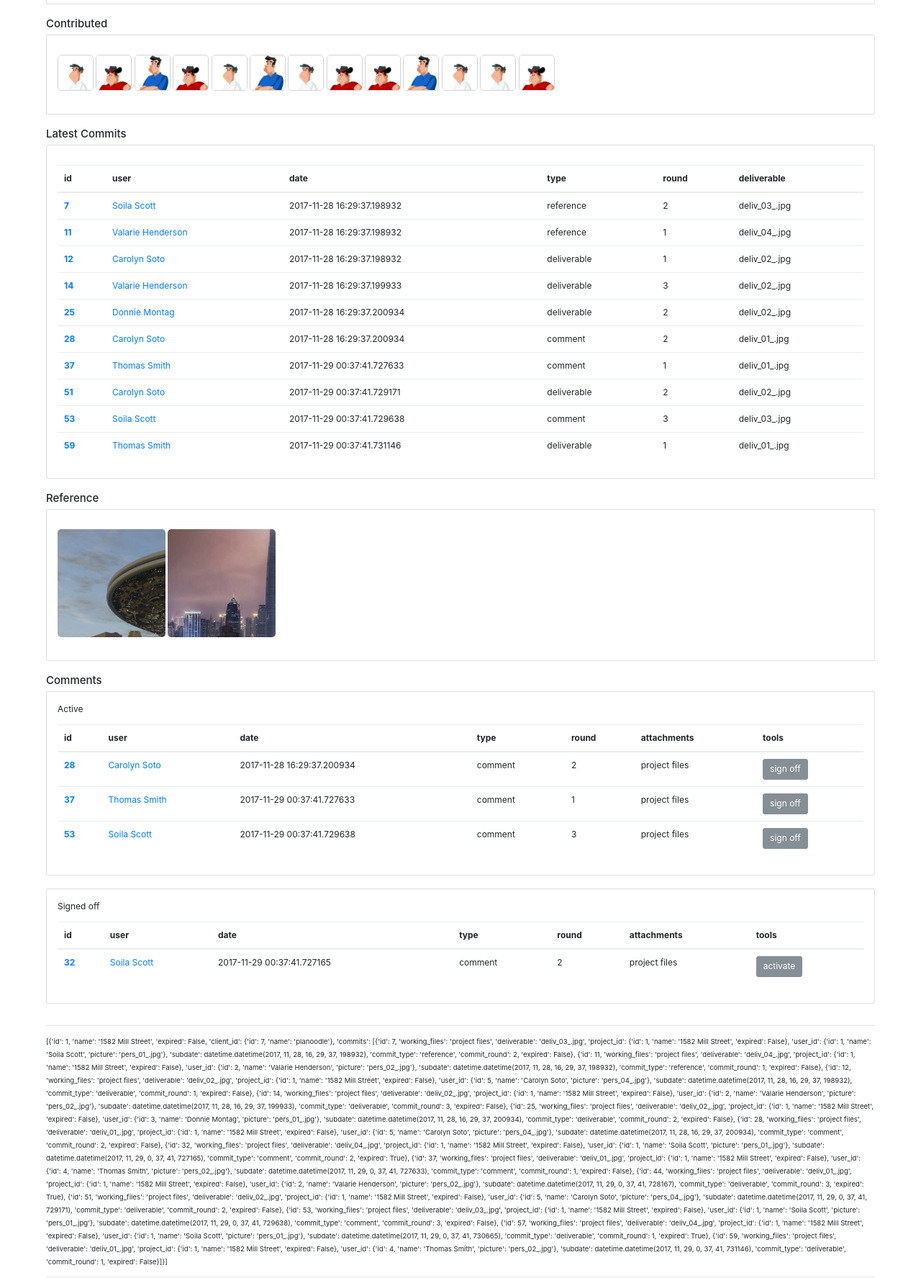
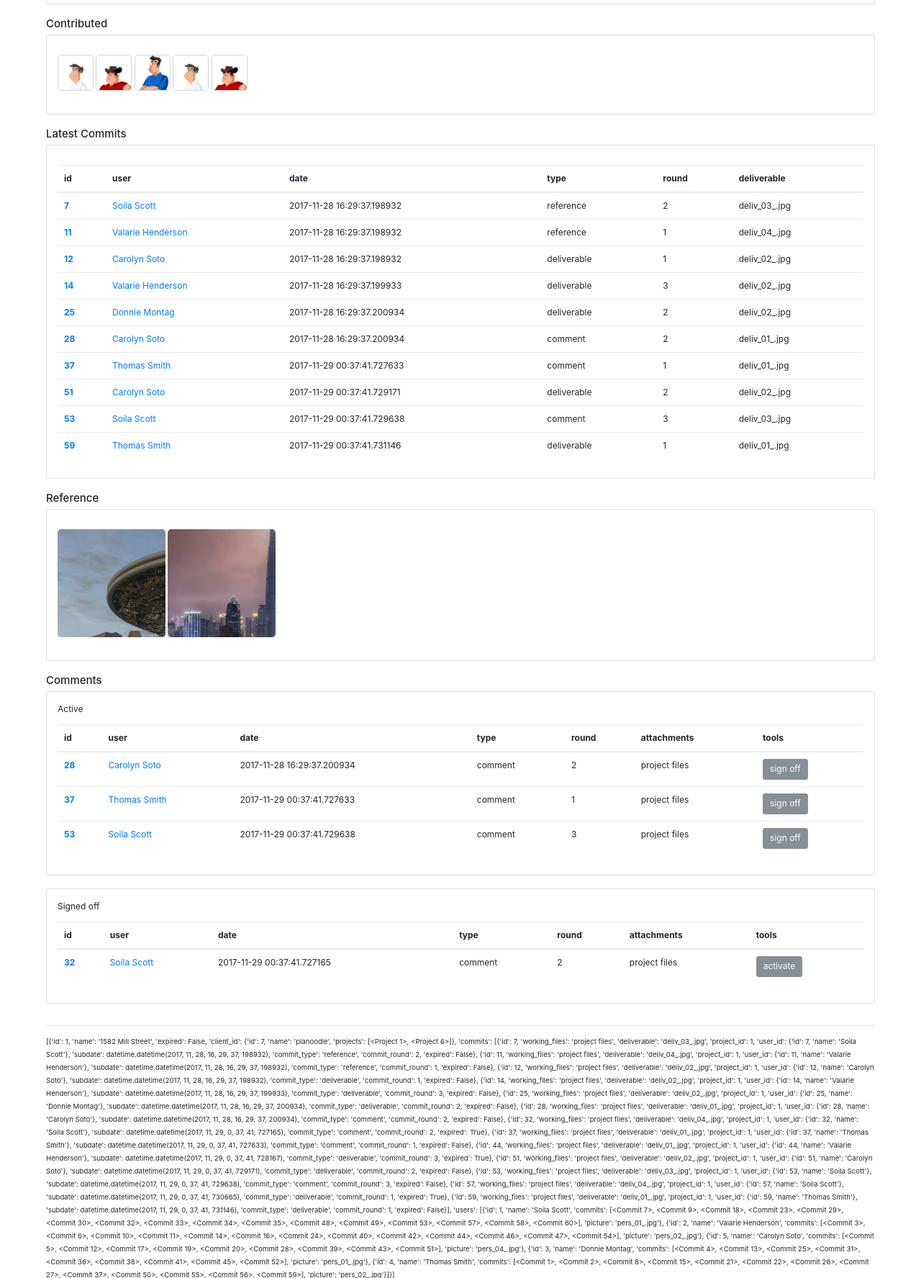
Before and after one commit to najar1412/project_commit, a Flask app: page /project/1 in a window 1280 px wide. Shown: the part 1188-2963 px from the top of the page at 72% size. Run offline with Flask 2, Linux system fonts and the light colour scheme; data comes from the database, SQL or seed files in the repository; both versions use the stored data as it was after the commit; some libraries are stand-ins or nearby versions.

Commit message:
refactor

```diff
--- a/project_commit/app.py
+++ b/project_commit/app.py
@@ -143,7 +143,46 @@ def client(id):
 
 @app.route('/project/<int:id>')
 def project(id):
+    # get base project data
     data = module.func.project_get(id)
+
+    # append relational
+    # commits
+    commits = []
+    user_ids = []
+    users = []
+    for commit in data[0]['commits']:
+        raw_commit = Commit.query.filter_by(id=commit.id).first()
+        commits.append(module.func.scheme_commit(raw_commit))
+
+    data[0]['commits'] = commits
+
+    # user (only works if commits have been processed)
+    for user in data[0]['commits']:
+        if user['user_id'] not in user_ids:
+            user_ids.append(user['user_id'])
+            raw_user = User.query.filter_by(id=user['user_id']).first()
+            if raw_user != None:
+                users.append(module.func.scheme_user(raw_user))
+
+    data[0]['users'] = users
+
+    # commit
+    # add replace commit:user_id with scheme_user()
+    for commit in data[0]['commits']:
+        if commit['user_id'] in user_ids:
+            print('yes')
+            print(commit['user_id'])
+            for user in data[0]['users']:
+                if user['id'] == commit['user_id']:
+                    print(user['name'])
+                    commit['user_id'] = {'id': commit['id'], 'name': user['name']}
+
+    # client
+    client = {}
+    raw_client = Client.query.filter_by(id=data[0]['client_id']).first()
+    if raw_client:
+         data[0]['client_id'] = module.func.scheme_client(raw_client)
 
 
     return render_template('project.html', data=data)
@@ -154,12 +193,47 @@ def user(id):
     # user data
     data = module.func.user_get(id)
 
+    # append relational
+    # commits
+    commits = []
+    project_ids = []
+    projects = []
+    for commit in data[0]['commits']:
+        raw_commit = Commit.query.filter_by(id=commit.id).first()
+        commits.append(module.func.scheme_commit(raw_commit))
+
+    data[0]['commits'] = commits
+
+    # projects (only works if commits have been processed)
+    for commit in data[0]['commits']:
+        if commit['project_id'] not in project_ids:
+            project_ids.append(commit['project_id'])
+            raw_project = Project.query.filter_by(id=commit['project_id']).first()
+            if raw_project != None:
+                projects.append(module.func.scheme_project(raw_project))
+
+    data[0]['projects'] = projects
+
+
     return render_template('user.html', data=data)
 
 
 @app.route('/commit/<int:id>')
 def commit(id):
     data = module.func.commit_get(id)
+
+    # append relational
+    # user
+    user = {}
+    raw_user = User.query.filter_by(id=data[0]['user_id']).first()
+    if raw_user:
+         data[0]['user_id'] = module.func.scheme_user(raw_user)
+
+    # project
+    project = {}
+    raw_project = Project.query.filter_by(id=data[0]['project_id']).first()
+    if raw_project:
+        data[0]['project_id'] = module.func.scheme_project(raw_project)
 
 
     return render_template('commit.html', data=data)
--- a/project_commit/module/func.py
+++ b/project_commit/module/func.py
@@ -8,72 +8,31 @@ import module.fake_data
 
 # helpers
 def scheme_project(row):
-    commits = []
-    client = {}
-    for commit in row.commits:
-        commits.append(scheme_commit(commit))
-
-    raw_client = app.Client.query.filter_by(id=row.client_id).first()
-    if raw_client:
-        client = {
-            'id': raw_client.id,
-            'name': raw_client.name
-        }
-
     return {
         'id': row.id,
         'name': row.name,
         'expired': row.expired,
-        'client_id': client,
-        'commits': commits
+        'client_id': row.client_id,
+        'commits': row.commits
     }
 
 
-def scheme_user(row, basic=False):
-    if basic == False:
-        commits = []
-        for commit in row.commits:
-            commits.append(scheme_commit(commit))
-
-        return {
-            'id': row.id,
-            'name': row.name,
-            'commits': commits,
-            'picture': row.picture
-        }
-    else:
-        return {
-            'id': row.id,
-            'name': row.name,
-            'picture': row.picture
-        }
+def scheme_user(row):
+    return {
+        'id': row.id,
+        'name': row.name,
+        'commits': row.commits,
+        'picture': row.picture
+    }
 
 
 def scheme_commit(row):
-    # get user
-    user_row = app.User.query.filter_by(id=row.user_id).first()
-    user = {
-        'id': user_row.id,
-        'name': user_row.name,
-        'picture': user_row.picture
-    }
-    # get project
-    project = {}
-    project_row = app.Project.query.filter_by(id=row.project_id).first()
-
-    if project_row != None:
-        project = {
-            'id': project_row.id,
-            'name': project_row.name,
-            'expired': project_row.expired,
-        }
-
     return {
         'id': row.id,
         'working_files': row.working_files,
         'deliverable': row.deliverable,
-        'project_id': project,
-        'user_id': user,
+        'project_id': row.project_id,
+        'user_id':row.user_id,
         'subdate': row.subdate,
         'commit_type': row.commit_type,
         'commit_round': row.commit_round,
@@ -82,14 +41,10 @@ def scheme_commit(row):
 
 
 def scheme_client(row):
-    projects = []
-    for project in row.projects:
-        projects.append(scheme_project(project))
-
     return {
         'id': row.id,
         'name': row.name,
-        'projects': projects
+        'projects': row.projects
     }
 
 
--- a/project_commit/templates/project.html
+++ b/project_commit/templates/project.html
@@ -2,7 +2,7 @@
 {% block content %}
 
 <h1>{{data.0.name}}</h1>
-<h3>{{data.0.client_id.name}}</h3>
+<h3><a href="/client/{{data.0.client_id.id}}">{{data.0.client_id.name}}</a></h3>
 <hr>
 
 <iframe src="https://www.google.com/maps/embed?pb=!1m14!1m12!1m3!1d3023.737167075845!2d-74.00540694856676!3d40.72380214472799!2m3!1f0!2f0!3f0!3m2!1i1024!2i768!4f13.1!5e0!3m2!1sen!2sus!4v1511818541860" width="100%" height="300px" frameborder="0" style="border:0"></iframe>
@@ -69,9 +69,9 @@
             <div class="card-body">
 
                 <p class="card-text">
-                    {% for commit in data.0.commits %}
+                    {% for user in data.0.users %}
                     <div style="display:inline-block; border-radius: 5px; height:50px;width:50px;border-color:lightgray;border-style: solid;border-width: 1px;overflow:hidden">
-                    <a href="/user/{{commit.user_id.id}}"><img style="width:50px; height:50px;" src="{{ url_for('static', filename=commit.user_id.picture) }}"></a>
+                    <a href="/user/{{user.id}}"><img style="width:50px; height:50px;" src="{{ url_for('static', filename=user.picture) }}"></a>
                 </div>
                     {% endfor %}
 
--- a/project_commit/templates/user.html
+++ b/project_commit/templates/user.html
@@ -36,10 +36,10 @@
                             </thead>
                             <tbody>
 
-                                    {% for commit in data.0.commits %}
+                                    {% for project in data.0.projects %}
                                     <tr>
-                                    <th scope="row"><a href="/project/{{commit.project_id.id}}">{{commit.project_id.id}}</a></th>
-                                    <td>{{commit.project_id.name}}</td>
+                                    <th scope="row"><a href="/project/{{project.id}}">{{project.id}}</a></th>
+                                    <td>{{project.name}}</td>
                                     </tr>
                             {% endfor %}
 
```
Also changed, not shown: project_commit/temp_db.db.
